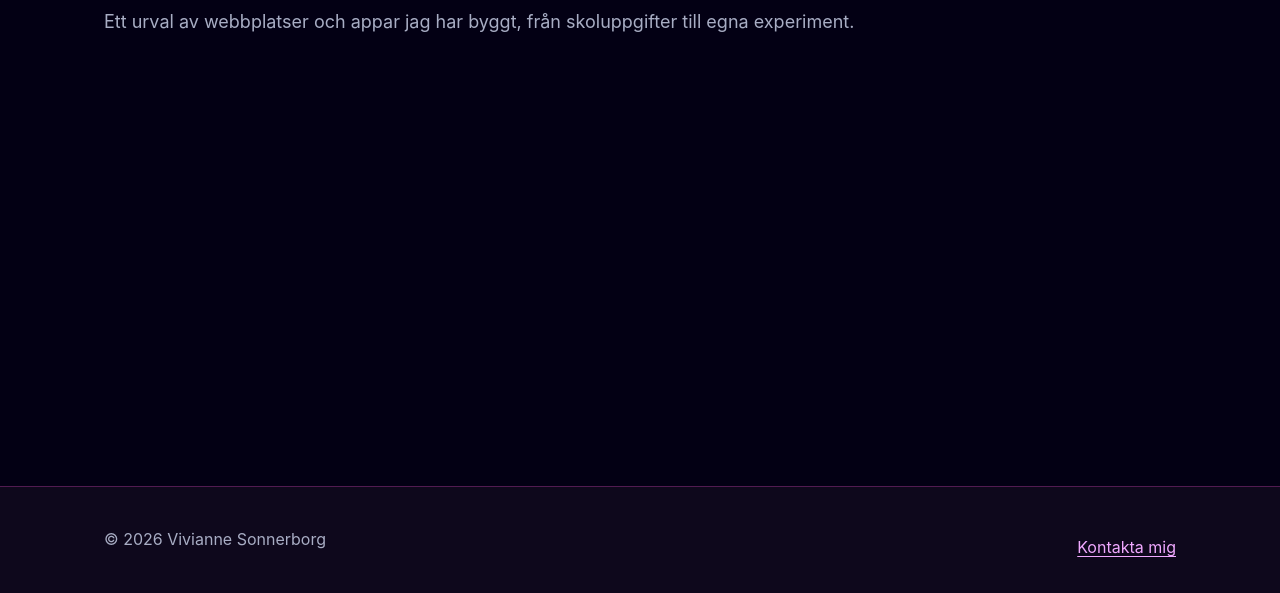
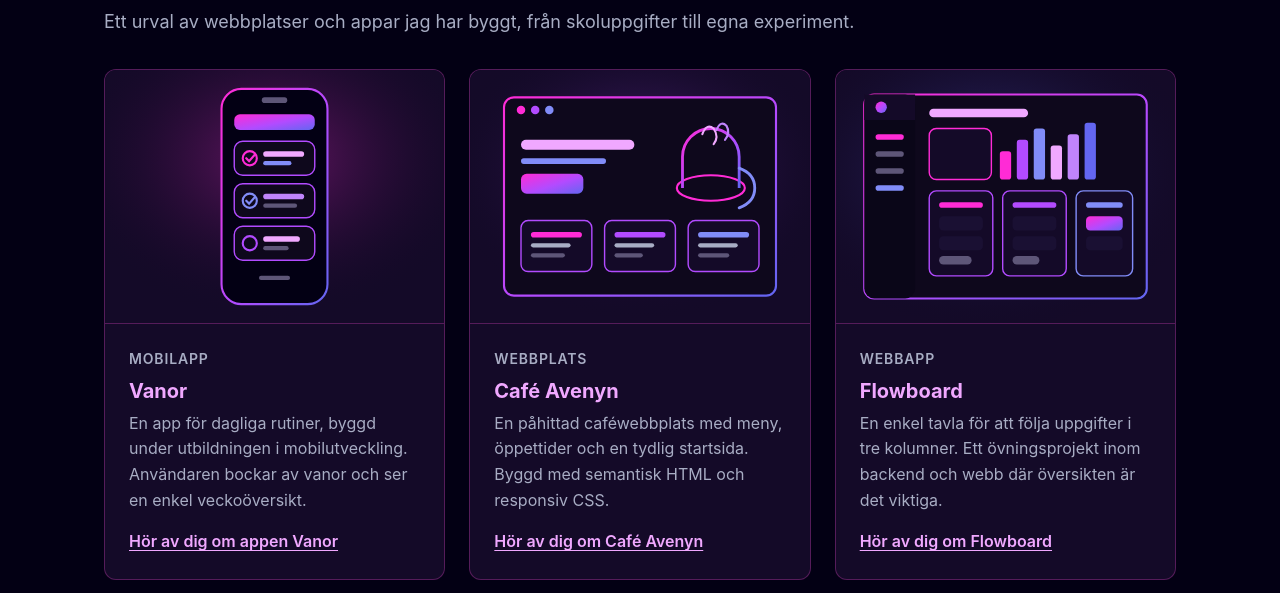
Before and after one commit to Vivianne-S/Portfolio-webbplats-HTML-CSS-, a plain HTML site: page projects.html in a window 1280 px wide. Shown: the part 207-800 px from the top of the page. Drawn offline with Linux system fonts and the light colour scheme.

Commit message:
feat: add project cards in CSS Grid with illustrations and alt text

```diff
--- a/css/components.css
+++ b/css/components.css
@@ -109,3 +109,65 @@
     flex-direction: row;
   }
 }
+
+/* --- Projektkort (CSS Grid) ----------------------------------------------- */
+.project-grid {
+  display: grid;
+  grid-template-columns: 1fr;
+  gap: var(--space-3);
+  margin-top: var(--space-4);
+}
+
+.project-card {
+  display: flex;
+  flex-direction: column;
+  padding: 0;
+  overflow: hidden;
+}
+
+.project-card__image {
+  width: 100%;
+  aspect-ratio: 4 / 3;
+  object-fit: cover;
+  border-bottom: 1px solid var(--color-border);
+}
+
+.project-card h2 {
+  font-size: 1.25rem;
+  margin-bottom: var(--space-1);
+  color: var(--color-accent-soft);
+}
+
+.project-card__body {
+  display: flex;
+  flex-direction: column;
+  flex: 1;
+  padding: var(--space-3);
+}
+
+.project-card__meta {
+  margin-bottom: var(--space-1);
+  color: var(--color-accent-pink);
+  font-size: 0.875rem;
+  font-weight: 600;
+  letter-spacing: 0.06em;
+  text-transform: uppercase;
+}
+
+.project-card__link {
+  margin-top: auto;
+  padding-top: var(--space-2);
+  font-weight: 600;
+}
+
+@media (min-width: 480px) {
+  .project-grid {
+    grid-template-columns: repeat(2, 1fr);
+  }
+}
+
+@media (min-width: 768px) {
+  .project-grid {
+    grid-template-columns: repeat(3, 1fr);
+  }
+}
--- a/projects.html
+++ b/projects.html
@@ -36,6 +36,64 @@
           Ett urval av webbplatser och appar jag har byggt, från skoluppgifter
           till egna experiment.
         </p>
+
+        <div class="project-grid">
+          <article class="card project-card">
+            <img
+              class="project-card__image"
+              src="assets/images/project-vanor.svg"
+              width="480"
+              height="360"
+              alt="Mobilskärm med en lista där två vanor är avbockade och en tredje väntar">
+            <div class="project-card__body">
+              <p class="project-card__meta">Mobilapp</p>
+              <h2>Vanor</h2>
+              <p>
+                En app för dagliga rutiner, byggd under utbildningen i
+                mobilutveckling. Användaren bockar av vanor och ser en enkel
+                veckoöversikt.
+              </p>
+              <a class="project-card__link" href="contact.html">Hör av dig om appen Vanor</a>
+            </div>
+          </article>
+
+          <article class="card project-card">
+            <img
+              class="project-card__image"
+              src="assets/images/project-cafe.svg"
+              width="480"
+              height="360"
+              alt="Webbläsarfönster med en caféwebbplats, en kaffekopp och tre innehållskort">
+            <div class="project-card__body">
+              <p class="project-card__meta">Webbplats</p>
+              <h2>Café Avenyn</h2>
+              <p>
+                En påhittad caféwebbplats med meny, öppettider och en tydlig
+                startsida. Byggd med semantisk HTML och responsiv CSS.
+              </p>
+              <a class="project-card__link" href="contact.html">Hör av dig om Café Avenyn</a>
+            </div>
+          </article>
+
+          <article class="card project-card">
+            <img
+              class="project-card__image"
+              src="assets/images/project-flowboard.svg"
+              width="480"
+              height="360"
+              alt="Instrumentpanel med sidomeny, stapeldiagram och tre kolumner med uppgifter">
+            <div class="project-card__body">
+              <p class="project-card__meta">Webbapp</p>
+              <h2>Flowboard</h2>
+              <p>
+                En enkel tavla för att följa uppgifter i tre kolumner. Ett
+                övningsprojekt inom backend och webb där översikten är det
+                viktiga.
+              </p>
+              <a class="project-card__link" href="contact.html">Hör av dig om Flowboard</a>
+            </div>
+          </article>
+        </div>
       </div>
     </section>
   </main>
```
